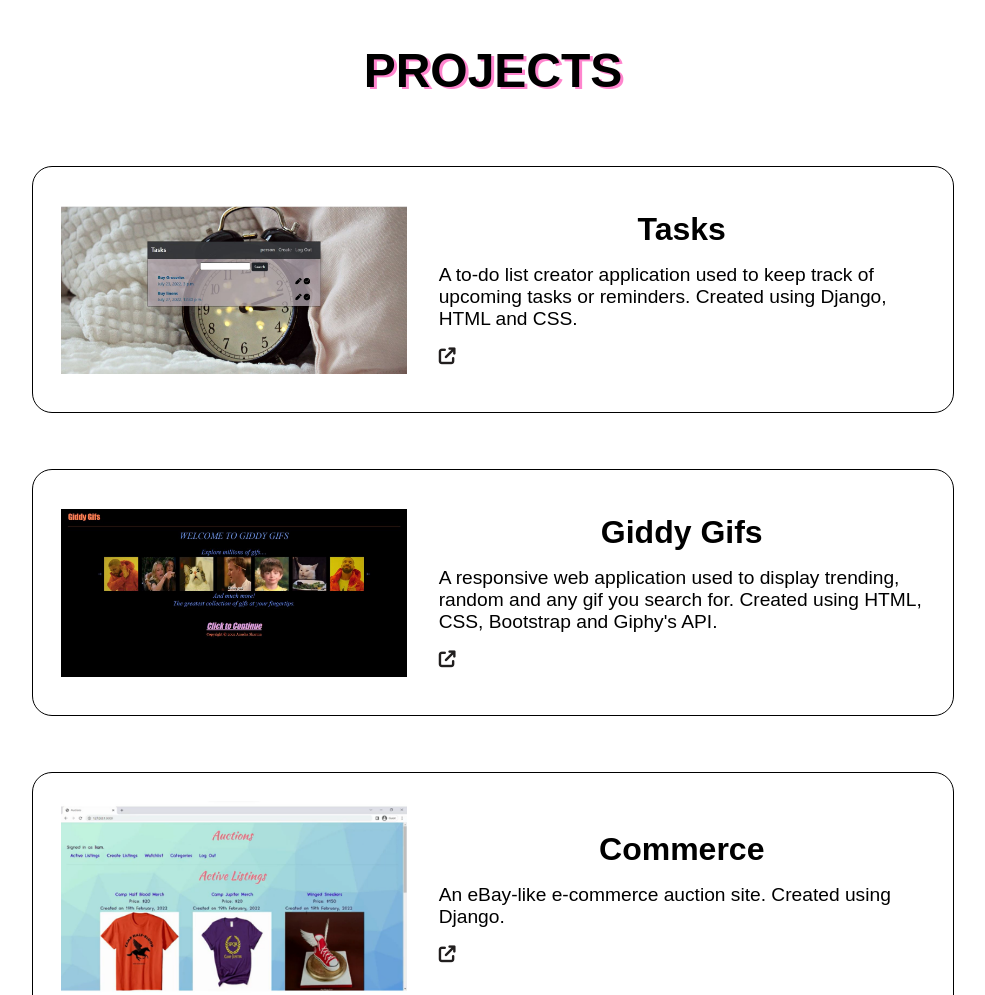
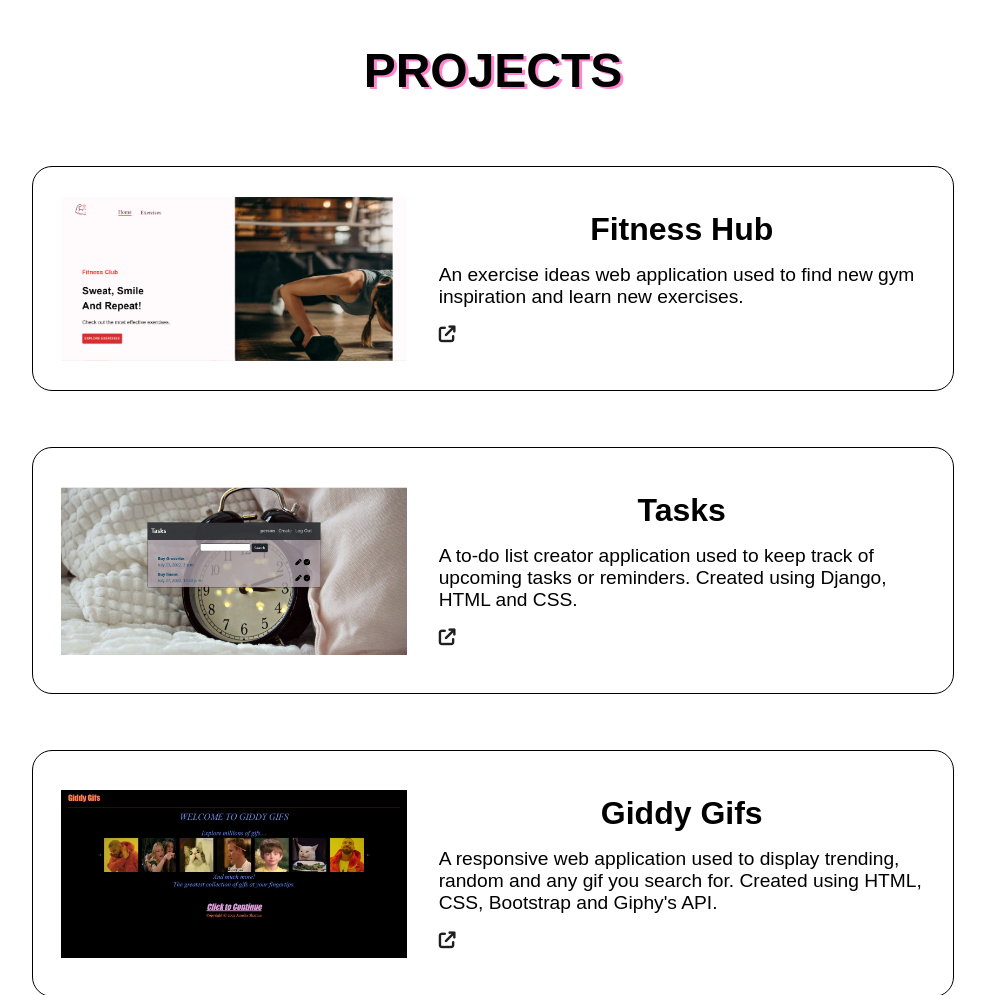
Before and after one commit to anusha421/Portfolio, a plain HTML site: page index.html in a window 1280 px wide. Shown: the part 1520-2515 px from the top of the page, without its empty margins (147-1132 px from the left). Drawn offline with Linux system fonts and the light colour scheme.

Commit message:
project updated

```diff
--- a/index.html
+++ b/index.html
@@ -91,6 +91,20 @@
 
     <div class="projects">
       <div class="project-card">
+        <img src="fitnesshub.png" alt="Fitness-Hub-Website" />
+        <div>
+          <h3>Fitness Hub</h3>
+          <p>
+            An exercise ideas web application used to find new gym inspiration and learn new exercises.
+          </p>
+          <a
+            href="https://fitness-hubb.netlify.app/"
+            target="_blank"
+            ><i class="fa-solid fa-arrow-up-right-from-square"></i
+          ></a>
+        </div>
+      </div>
+      <div class="project-card">
         <img src="tasks.jpeg" alt="Tasks-Website" />
         <div>
           <h3>Tasks</h3>
@@ -99,7 +113,7 @@
             tasks or reminders. Created using Django, HTML and CSS.
           </p>
           <a
-            href="https://www.youtube.com/watch?v=uT_yiMtaZQQ&t=25s"
+            href="https://tasks-2hf2.onrender.com"
             target="_blank"
             ><i class="fa-solid fa-arrow-up-right-from-square"></i
           ></a>
```
Also changed, not shown: fitnesshub.png (added).
